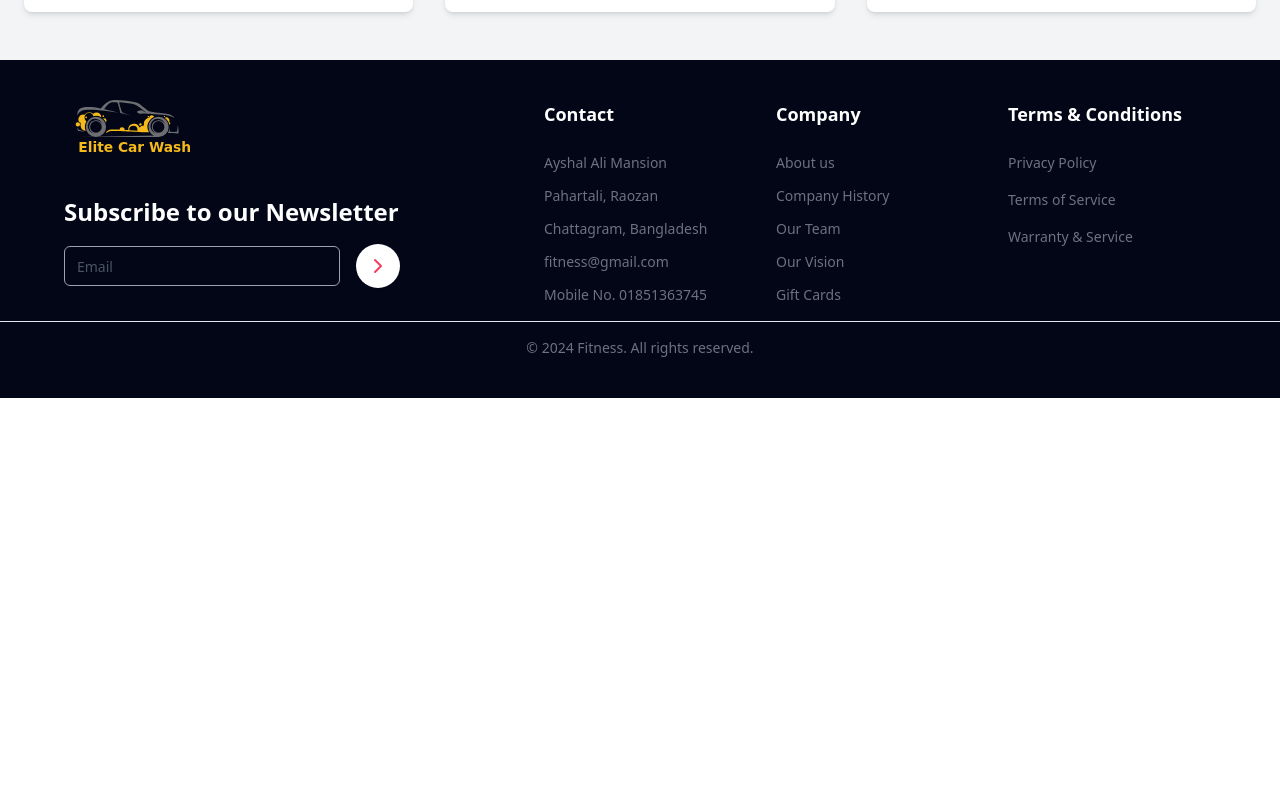
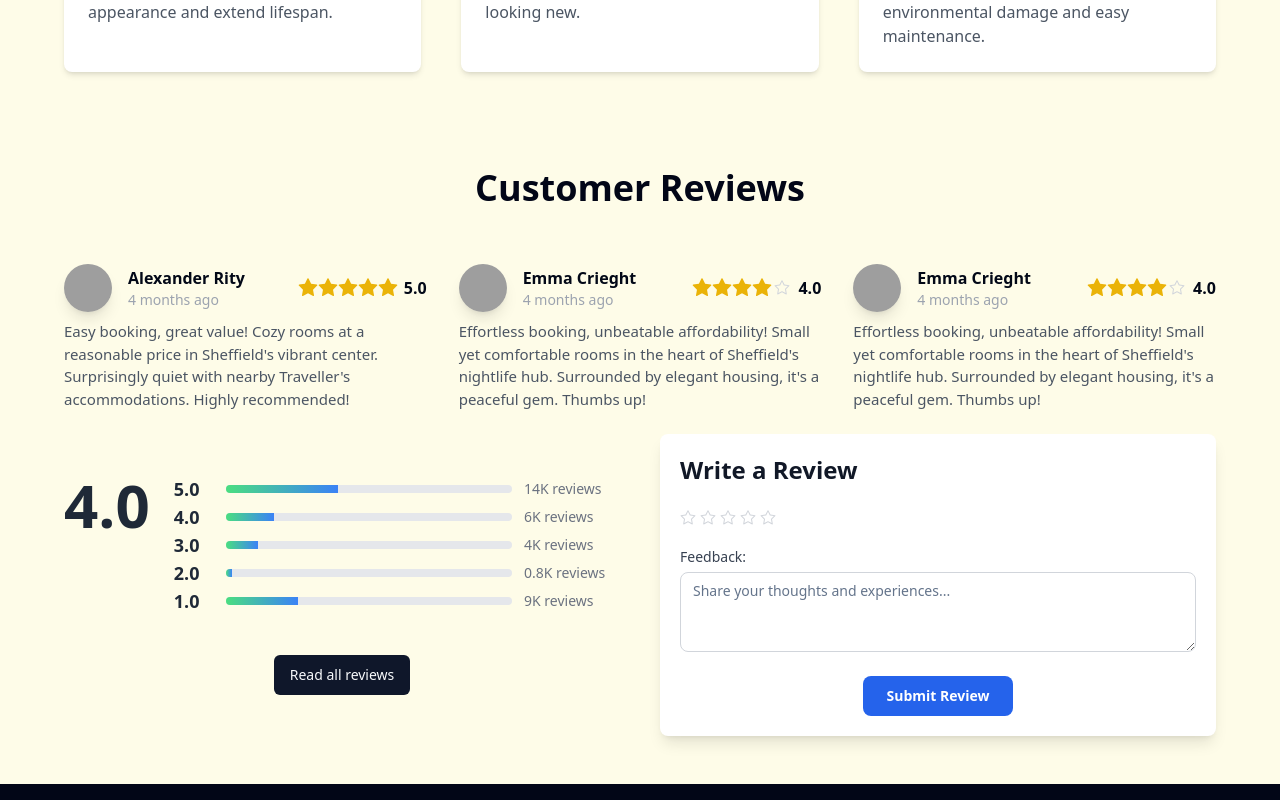
Before and after one commit to promorshed45/assignment-05-Client, a React (Vite) app: page / in a window 1280 px wide. Shown: the part 1720-2520 px from the top of the page. Before the commit the page ends 2118 px from the top, so only its background shows below. Built offline with nearby package versions, Linux system fonts and the light colour scheme; grey boxes are pictures that could not be loaded.

Commit message:
added review section

```diff
--- a/index.html
+++ b/index.html
@@ -4,9 +4,8 @@
     <meta charset="UTF-8" />
     <link rel="icon" type="image/svg+xml" href="/logo.svg" />
     <meta name="viewport" content="width=device-width, initial-scale=1.0" />
-    <meta http-equiv="Content-Security-Policy" content="script-src 'self' 'unsafe-inline';">
-
-    <title> Car Wash  </title>
+    <title> Car Wash
+    </title>
   </head>
   <body>
     <div id="root" ></div>
--- a/package.json
+++ b/package.json
@@ -11,6 +11,7 @@
   },
   "dependencies": {
     "@radix-ui/react-alert-dialog": "^1.1.1",
+    "@radix-ui/react-avatar": "^1.1.0",
     "@radix-ui/react-dialog": "^1.1.1",
     "@radix-ui/react-label": "^2.1.0",
     "@radix-ui/react-popover": "^1.1.1",
@@ -26,6 +27,8 @@
     "react": "^18.3.1",
     "react-dom": "^18.3.1",
     "react-hook-form": "^7.52.1",
+    "react-icons": "^5.3.0",
+    "react-rating": "^2.0.5",
     "react-redux": "^9.1.2",
     "react-router": "^6.24.1",
     "react-router-dom": "^6.24.1",
--- /dev/null
+++ b/src/components/ui/Home/Review.tsx
@@ -0,0 +1,187 @@
+import { useState } from "react";
+import { GoStar, GoStarFill } from "react-icons/go";
+import { Avatar, AvatarFallback, AvatarImage } from "../avatar";
+import { Button } from "../button";
+import { Label } from "../label";
+import { Textarea } from "../textarea";
+import { toast } from "sonner";
+
+const RatingBar = ({ rating, count, total }) => (
+  <div className="flex items-center gap-3">
+    <div className="w-10 text-lg font-semibold text-gray-800">{rating}.0</div>
+    <div className="flex-1 h-2 bg-gray-200 rounded-full overflow-hidden">
+      <div
+        className="h-full bg-gradient-to-r from-green-400 to-blue-500"
+        style={{ width: `${(count / total) * 100}%` }}
+      />
+    </div>
+    <div className="w-24 text-sm text-gray-500">{count}K reviews</div>
+  </div>
+);
+
+const StarRating = ({ rating, onClick }) => {
+  const [hover, setHover] = useState(null);
+
+  return (
+    <div className="flex gap-1">
+      {[1, 2, 3, 4, 5].map((star) => (
+        <div
+          key={star}
+          className={`cursor-pointer transition-transform duration-300 transform ${
+            star <= (hover || rating)
+              ? "text-yellow-500 scale-125"
+              : "text-gray-300 scale-100"
+          }`}
+          onClick={() => onClick(star)}
+          onMouseEnter={() => setHover(star)}
+          onMouseLeave={() => setHover(null)}
+        >
+          {star <= (hover || rating) ? <GoStarFill /> : <GoStar />}
+        </div>
+      ))}
+    </div>
+  );
+};
+
+const Review = ({ name, rating, date, comment }) => (
+  <div className="py-6">
+    <div className="flex items-center gap-4 mb-2">
+      <Avatar className="w-12 h-12 shadow-lg">
+        <AvatarImage
+          src={`https://api.dicebear.com/6.x/initials/svg?seed=${name}`}
+        />
+        <AvatarFallback>
+          {name[0]}
+        </AvatarFallback>
+      </Avatar>
+      <div>
+        <div className="font-bold text-base">{name}</div>
+        <div className="text-sm text-gray-400">{date}</div>
+      </div>
+      <div className="ml-auto flex items-center">
+        <StarRating rating={rating} onClick={() => { }} />
+        <span className="ml-2 font-semibold">{rating}.0</span>
+      </div>
+    </div>
+    <p className="text-gray-600 text-[15px]">{comment}</p>
+  </div>
+);
+
+
+export default function Component() {
+  const [rating, setRating] = useState(0);
+  const totalReviews = 35.8;
+  const ratings = [
+    { rating: 5, count: 14 },
+    { rating: 4, count: 6 },
+    { rating: 3, count: 4 },
+    { rating: 2, count: 0.8 },
+    { rating: 1, count: 9 },
+  ];
+
+  const handleSubmit = async (e) => {
+    e.preventDefault();
+
+    const toastID = toast.loading("Please wait...");
+    try {
+      const form = e.target as HTMLFormElement;
+      const comment = form.feedback.value as string;
+      if (!comment || comment.length < 15) {
+        return toast.error("review should be at least 15 character");
+      }
+      // await createReview({
+      //   rating: review,
+      //   comment,
+      // });
+      toast.dismiss(toastID);
+      toast.success("Review submitted!", {
+        description: "Thanks for your feedback",
+      });
+    e.target.reset();
+      // form.reset();
+    } catch {
+      toast.error("something went wrong while making this request");
+    }
+  };
+
+  return (
+    <section className="py-12 px-5 sm:px-10 bg-yellow-50">
+      <div className="container mx-auto px-6">
+        <h2 className="text-4xl font-bold text-center text-slate-950 mb-8"> Customer Reviews </h2>
+        <div className="grid grid-cols-1 sm:grid-cols-3 gap-8">
+
+          <Review
+            name="Alexander Rity"
+            rating={5}
+            date="4 months ago"
+            comment="Easy booking, great value! Cozy rooms at a reasonable price in Sheffield's vibrant center. Surprisingly quiet with nearby Traveller's accommodations. Highly recommended!"
+          />
+          <Review
+            name="Emma Crieght"
+            rating={4}
+            date="4 months ago"
+            comment="Effortless booking, unbeatable affordability! Small yet comfortable rooms in the heart of Sheffield's nightlife hub. Surrounded by elegant housing, it's a peaceful gem. Thumbs up!"
+          />
+          <Review
+            name="Emma Crieght"
+            rating={4}
+            date="4 months ago"
+            comment="Effortless booking, unbeatable affordability! Small yet comfortable rooms in the heart of Sheffield's nightlife hub. Surrounded by elegant housing, it's a peaceful gem. Thumbs up!"
+          />
+
+        </div>
+        <div className="grid grid-cols-1 sm:grid-cols-2 gap-10 items-center">
+          <div>
+          <div className="flex items-start gap-6 mb-6">
+            <div className="text-6xl font-extrabold text-gray-800">4.0</div>
+            <div className="flex-1">
+              {ratings.map((item) => (
+                <RatingBar
+                  key={item.rating}
+                  rating={item.rating}
+                  count={item.count}
+                  total={totalReviews}
+                />
+              ))}
+            </div>
+          </div>
+          <div className="flex justify-center">
+          <Button  className="mt-4 hover:underline">
+            Read all reviews
+          </Button>
+          </div>
+          </div>
+
+
+
+          <div className="bg-white shadow-lg rounded-lg p-8 sm:p-5 mx-auto w-full">
+            <h3 className="text-2xl font-semibold mb-6 text-gray-900">Write a Review</h3>
+            <form className="flex flex-col gap-6" onSubmit={handleSubmit}>
+              <StarRating rating={rating} onClick={setRating} />
+              <div>
+                <Label
+                  htmlFor="feedback"
+                  className="block text-gray-700 font-medium mb-2"
+                >
+                  Feedback:
+                </Label>
+                <Textarea
+                  placeholder="Share your thoughts and experiences..."
+                  className="w-full rounded-lg border border-gray-300 focus:border-blue-500"
+                  rows={3}
+                  name="feedback"
+                />
+              </div>
+              <Button
+                type="submit"
+                className="bg-blue-600 mx-auto text-white font-semibold py-3 px-6 rounded-lg hover:bg-blue-700 transition-colors"
+              >
+                Submit Review
+              </Button>
+            </form>
+          </div>
+        </div>
+      </div>
+    </section>
+  );
+}
--- /dev/null
+++ b/src/components/ui/Home/Review/RatingBar.tsx
@@ -0,0 +1,17 @@
+
+const RatingBar = ({ rating, count, total }) => {
+    return (
+        <div className="flex items-center gap-2">
+      <div className="w-10 text-sm font-medium">{rating}.0</div>
+      <div className="flex-1 h-3 bg-gray-200 rounded-full overflow-hidden">
+        <div
+          className="h-full bg-gradient-to-r from-green-400 to-blue-500"
+          style={{ width: `${(count / total) * 100}%` }}
+        />
+      </div>
+      <div className="w-24 text-sm text-gray-500">{count}K reviews</div>
+    </div>
+    );
+};
+
+export default RatingBar;
--- /dev/null
+++ b/src/components/ui/Home/Review/StarRating.tsx
@@ -0,0 +1,31 @@
+import { useState } from 'react';
+import { GoStar, GoStarFill } from 'react-icons/go';
+
+const StarRating = () => {
+  const [rating, setRating] = useState(0);
+  const [hover, setHover] = useState(null); // Define hover state
+
+  return (
+    <div className="flex gap-2">
+      {[1, 2, 3, 4, 5].map((star) => (
+        <div
+          key={star}
+          className={`w-6 h-6 cursor-pointer transform transition-transform duration-300 ${
+            star <= (hover || rating) ? "text-yellow-500 scale-110" : "text-gray-300 scale-100"
+          }`}
+          onClick={() => setRating(star)}
+          onMouseEnter={() => setHover(star)}  // Set hover state on mouse enter
+          onMouseLeave={() => setHover(null)}  // Reset hover state on mouse leave
+        >
+          {star <= (hover || rating) ? (
+            <GoStarFill />
+          ) : (
+            <GoStar />
+          )}
+        </div>
+      ))}
+    </div>
+  );
+};
+
+export default StarRating;
--- /dev/null
+++ b/src/components/ui/avatar.tsx
@@ -0,0 +1,48 @@
+import * as React from "react"
+import * as AvatarPrimitive from "@radix-ui/react-avatar"
+
+import { cn } from "@/lib/utils"
+
+const Avatar = React.forwardRef<
+  React.ElementRef<typeof AvatarPrimitive.Root>,
+  React.ComponentPropsWithoutRef<typeof AvatarPrimitive.Root>
+>(({ className, ...props }, ref) => (
+  <AvatarPrimitive.Root
+    ref={ref}
+    className={cn(
+      "relative flex h-10 w-10 shrink-0 overflow-hidden rounded-full",
+      className
+    )}
+    {...props}
+  />
+))
+Avatar.displayName = AvatarPrimitive.Root.displayName
+
+const AvatarImage = React.forwardRef<
+  React.ElementRef<typeof AvatarPrimitive.Image>,
+  React.ComponentPropsWithoutRef<typeof AvatarPrimitive.Image>
+>(({ className, ...props }, ref) => (
+  <AvatarPrimitive.Image
+    ref={ref}
+    className={cn("aspect-square h-full w-full", className)}
+    {...props}
+  />
+))
+AvatarImage.displayName = AvatarPrimitive.Image.displayName
+
+const AvatarFallback = React.forwardRef<
+  React.ElementRef<typeof AvatarPrimitive.Fallback>,
+  React.ComponentPropsWithoutRef<typeof AvatarPrimitive.Fallback>
+>(({ className, ...props }, ref) => (
+  <AvatarPrimitive.Fallback
+    ref={ref}
+    className={cn(
+      "flex h-full w-full items-center justify-center rounded-full bg-muted",
+      className
+    )}
+    {...props}
+  />
+))
+AvatarFallback.displayName = AvatarPrimitive.Fallback.displayName
+
+export { Avatar, AvatarImage, AvatarFallback }
--- a/src/layout/MainLayout.tsx
+++ b/src/layout/MainLayout.tsx
@@ -1,5 +1,6 @@
 import FeaturedServices from "@/components/ui/Home/FeaturedServices";
 import HeroSection from "@/components/ui/Home/HeroSection";
+import ReviewSection from "@/components/ui/Home/Review";
 
 
 
@@ -8,6 +9,7 @@ const MainLayout = () => {
     <>
      <HeroSection/>
      <FeaturedServices/>
+     <ReviewSection/>
      </>
   );
 };
--- a/src/redux/api/baseApi.ts
+++ b/src/redux/api/baseApi.ts
@@ -4,6 +4,5 @@ import { createApi, fetchBaseQuery } from '@reduxjs/toolkit/query/react'
 export const baseApi = createApi({
     reducerPath: 'baseApi',
     baseQuery: fetchBaseQuery({ baseUrl: 'http://localhost:5000/api' }),
-    tagTypes: ["product"],
     endpoints: () => ({}),
 })
```
Also changed, not shown: src/components/ui/Home/FeaturedServices.tsx (+37 -37 lines), public/logo.svg, 1 other file (tests, documents, lock files or other folders).
